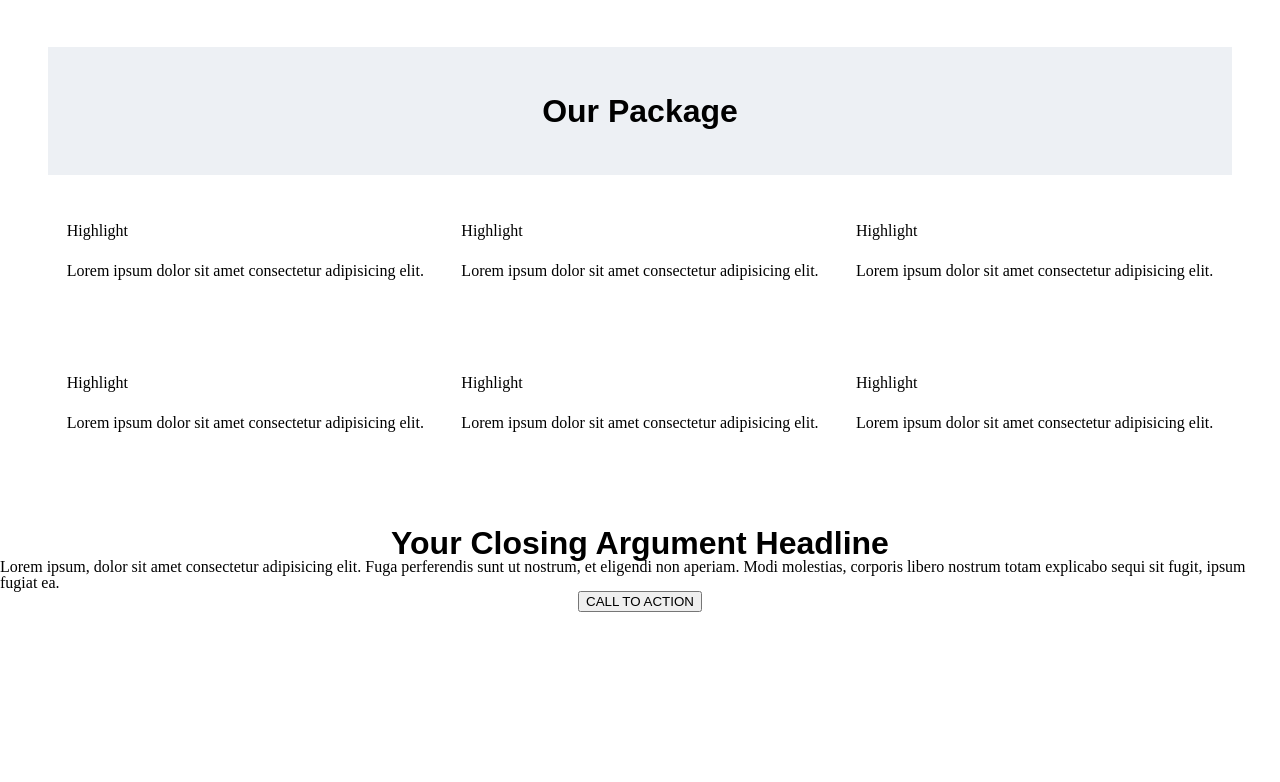
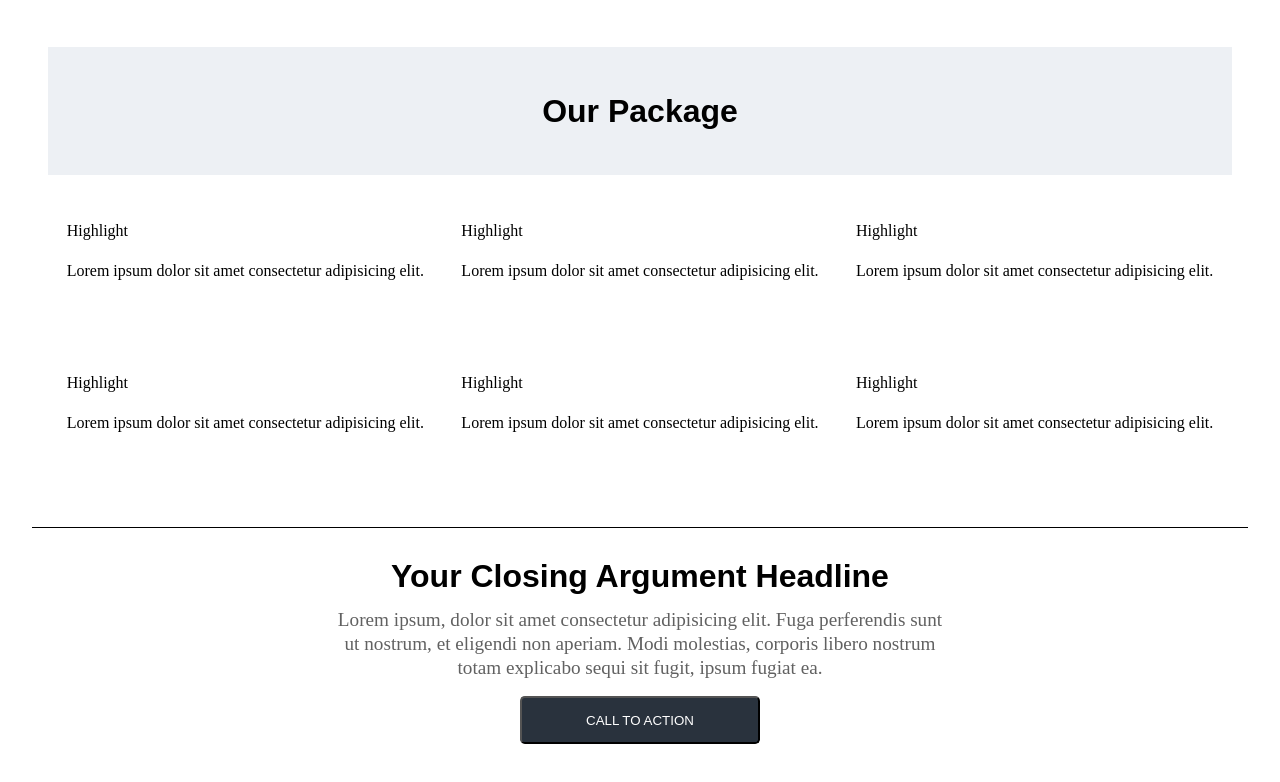
Before and after one commit to revou-fundamental-course/26-jun-23-andikaraditya, a plain HTML site: page index.html in a window 1280 px wide. Shown: the part 932-1714 px from the top of the page. Before the commit the page ends 1544 px from the top, so only its background shows below. Drawn offline with Linux system fonts and the light colour scheme.

Commit message:
Closing styling added and misc styling fix

```diff
--- a/css/style.css
+++ b/css/style.css
@@ -195,19 +195,45 @@ h2 {
     justify-content: space-around;
 }
 
+.top {
+    border-bottom: 3px solid rgb(97, 97, 97);
+}
+
 .highlight div {
     margin: 1.5rem 0;
 }
 
 .closing {
+    margin: 2rem;
+    padding: 2rem 0;
     flex-direction: column;
     align-items: center;
+    text-align: center;
+    border-top: 1px solid black;
+}
+
+.closing div {
+    max-width: 50%;
+    margin: 1rem 0;
+    font-size: 1.2rem;
+    line-height: 1.5rem;
+    font-weight: 300;
+    color: rgb(97, 97, 97);
+}
+
+.closing button {
+    width: 15rem;
+    height: 3rem;
+    background-color: #29323D;
+    color: white;
+    border-radius: 0.3rem;
 }
 
 
 @media (max-width:900px) {
     .home {
         flex-direction: column;
+        align-items: center;
     }
     .home div{
         margin-top: 1rem;
--- a/index.html
+++ b/index.html
@@ -97,7 +97,7 @@
     </section>
     <section class="container closing">
         <h2 id="closing">Your Closing Argument Headline</h2>
-        <p>Lorem ipsum, dolor sit amet consectetur adipisicing elit. Fuga perferendis sunt ut nostrum, et eligendi non aperiam. Modi molestias, corporis libero nostrum totam explicabo sequi sit fugit, ipsum fugiat ea.</p>
+        <div>Lorem ipsum, dolor sit amet consectetur adipisicing elit. Fuga perferendis sunt ut nostrum, et eligendi non aperiam. Modi molestias, corporis libero nostrum totam explicabo sequi sit fugit, ipsum fugiat ea.</div>
         <button>CALL TO ACTION</button>
     </section>
     <script src="./js/app.js"></script>
```
